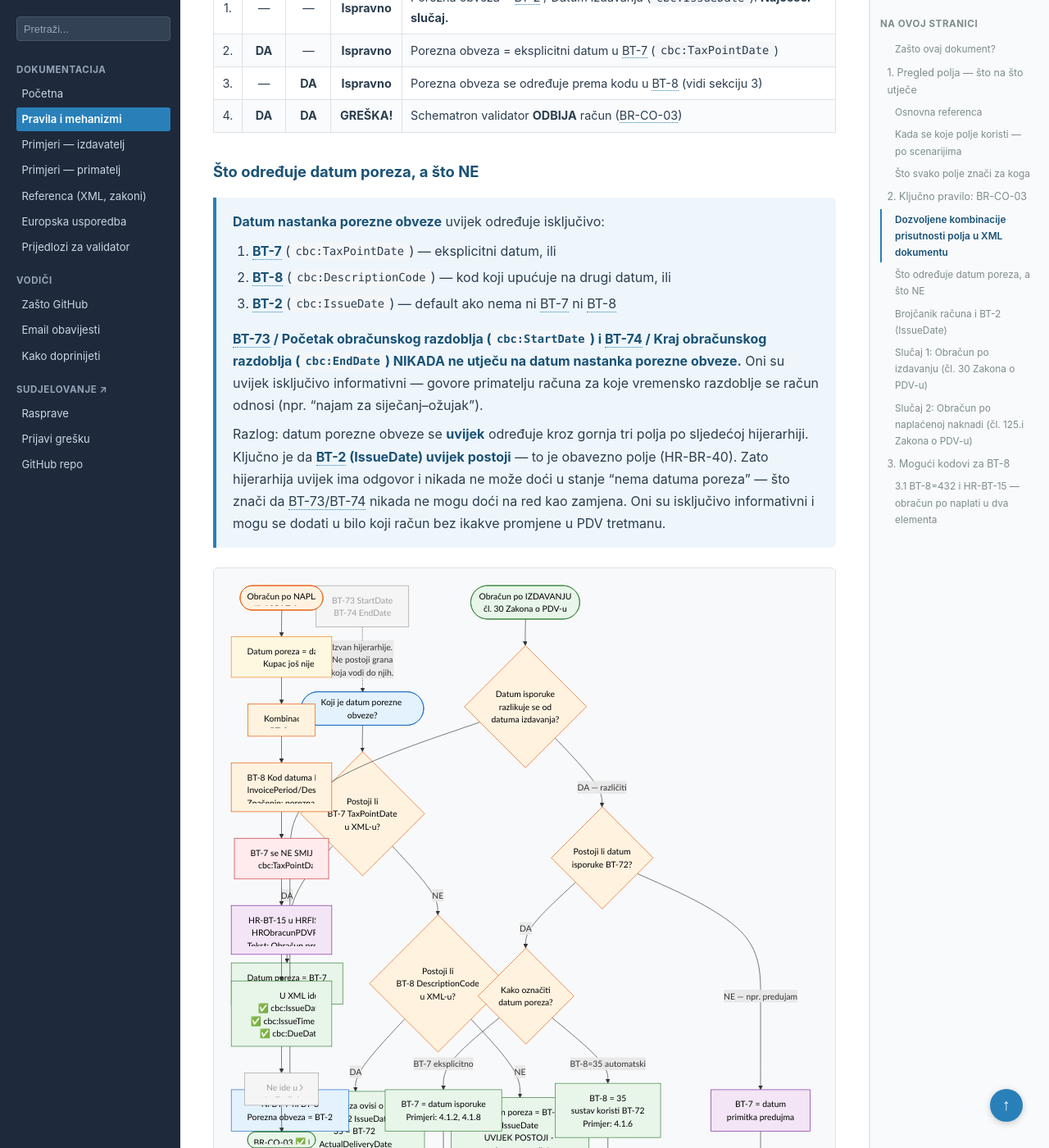
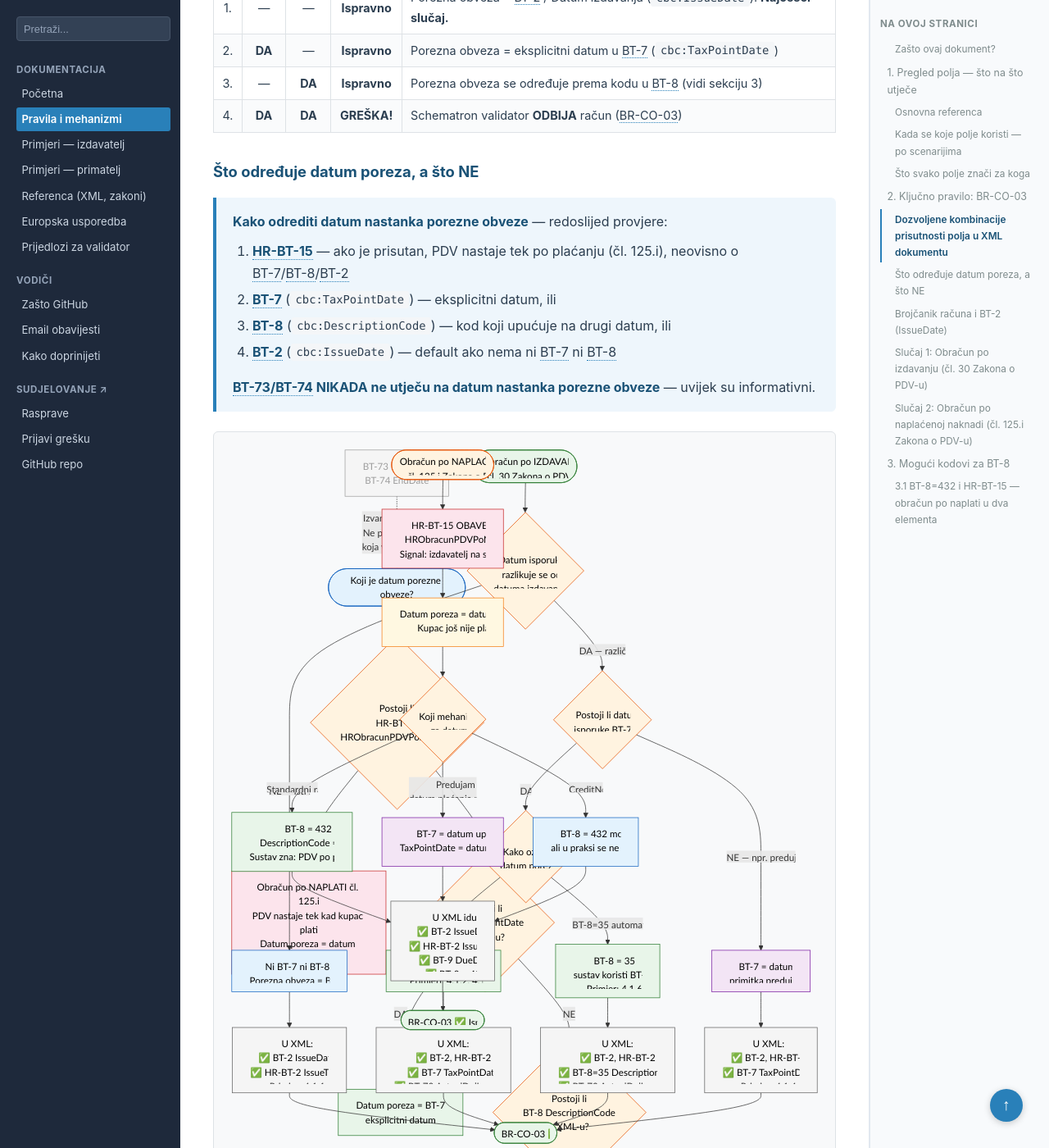
Before and after one commit to dageci/eracun-fiskalizacija-datumi, a Jekyll site: the page built from docs/pravila.md, in a window 1280 px wide and 1400 px high, scrolled down 7402 px. Shown: the whole window at 82% size. Built offline with Jekyll 4.4.1, drawn with Linux system fonts in a browser that asks for light colours.

Commit message:
HR-BT-15 dodan u flowcharte kao prvi korak
Glavni flowchart hijerarhije: HR-BT-15 je sada PRVI korak
("Postoji li HR-BT-15?") prije BT-7/BT-8/BT-2.
Slučaj 2 flowchart: HR-BT-15 na vrhu kao signal za režim,
tri grane za mehanizam (standardni=BT-8=432, predujam=BT-7,
CreditNote=BT-8=432 moguć ali u praksi ne korišten).
Blockquote "Što određuje datum poreza" ažuriran s HR-BT-15
kao korakom 1.

````diff
--- a/docs/pravila.md
+++ b/docs/pravila.md
@@ -113,26 +113,20 @@ Ovaj dokument pokušava spojiti sva četiri izvora u konkretne primjere. Svaka s
 
 ### Što određuje datum poreza, a što NE
 
-> **Datum nastanka porezne obveze** uvijek određuje isključivo:
-> 1. **BT-7** (`cbc:TaxPointDate`) — eksplicitni datum, ili
-> 2. **BT-8** (`cbc:DescriptionCode`) — kod koji upućuje na drugi datum, ili
-> 3. **BT-2** (`cbc:IssueDate`) — default ako nema ni BT-7 ni BT-8
+> **Kako odrediti datum nastanka porezne obveze** — redoslijed provjere:
+> 1. **HR-BT-15** — ako je prisutan, PDV nastaje tek po plaćanju (čl. 125.i), neovisno o BT-7/BT-8/BT-2
+> 2. **BT-7** (`cbc:TaxPointDate`) — eksplicitni datum, ili
+> 3. **BT-8** (`cbc:DescriptionCode`) — kod koji upućuje na drugi datum, ili
+> 4. **BT-2** (`cbc:IssueDate`) — default ako nema ni BT-7 ni BT-8
 >
-> **BT-73 / Početak obračunskog razdoblja (`cbc:StartDate`) i BT-74 / Kraj obračunskog
-> razdoblja (`cbc:EndDate`) NIKADA ne utječu na datum nastanka porezne obveze.**
-> Oni su uvijek isključivo informativni — govore primatelju računa za koje vremensko
-> razdoblje se račun odnosi (npr. "najam za siječanj–ožujak").
->
-> Razlog: datum porezne obveze se **uvijek** određuje kroz gornja tri polja po sljedećoj
-> hijerarhiji. Ključno je da **BT-2 (IssueDate) uvijek postoji** — to je obavezno polje
-> (HR-BR-40). Zato hijerarhija uvijek ima odgovor i nikada ne može doći u stanje
-> "nema datuma poreza" — što znači da BT-73/BT-74 nikada ne mogu doći na red
-> kao zamjena. Oni su isključivo informativni i mogu se dodati u bilo koji račun
-> bez ikakve promjene u PDV tretmanu.
+> **BT-73/BT-74 NIKADA ne utječu na datum nastanka porezne obveze** — uvijek su informativni.
 
 ```mermaid
 flowchart TD
-    START([Koji je datum porezne obveze?]) --> CHECK1{Postoji li<br>BT-7 TaxPointDate<br>u XML-u?}
+    START([Koji je datum porezne obveze?]) --> CHECK0{Postoji li<br>HR-BT-15<br>HRObracunPDVPoNaplati?}
+
+    CHECK0 -->|DA| NAPLATA[Obračun po NAPLATI čl. 125.i<br>PDV nastaje tek kad kupac plati<br>Datum poreza = datum plaćanja]
+    CHECK0 -->|NE| CHECK1{Postoji li<br>BT-7 TaxPointDate<br>u XML-u?}
 
     CHECK1 -->|DA| RESULT1[Datum poreza = BT-7<br>eksplicitni datum]
     CHECK1 -->|NE| CHECK2{Postoji li<br>BT-8 DescriptionCode<br>u XML-u?}
@@ -145,6 +139,8 @@ flowchart TD
     BT73[BT-73 StartDate<br>BT-74 EndDate] -.->|Izvan hijerarhije.<br>Ne postoji grana<br>koja vodi do njih.| START
 
     style START fill:#e3f2fd,stroke:#1565c0,color:#000
+    style CHECK0 fill:#fff3e0,stroke:#e65100,color:#000
+    style NAPLATA fill:#fce4ec,stroke:#c62828,color:#000
     style CHECK1 fill:#fff3e0,stroke:#e65100,color:#000
     style CHECK2 fill:#fff3e0,stroke:#e65100,color:#000
     style RESULT1 fill:#e8f5e9,stroke:#2e7d32,color:#000
@@ -238,29 +234,34 @@ flowchart TD
 ```mermaid
 flowchart TD
     A([Obračun po NAPLAĆENOJ NAKNADI<br>čl. 125.i Zakona o PDV-u])
-    A --> B[Datum poreza = datum plaćanja<br>Kupac još nije platio<br>→ datum poreza NIJE POZNAT]
 
-    B --> C[Kombinacija 3.<br>BT-8 = 432]
-    C --> C1[BT-8 Kod datuma PDV obveze<br>InvoicePeriod/DescriptionCode = 432<br>Značenje: porezna obveza nastaje<br>danom plaćanja]
+    A --> HRBT15[HR-BT-15 OBAVEZAN<br>HRObracunPDVPoNaplati<br>Signal: izdavatelj na sustavu po naplati<br>Primatelj: NE odbijati pretporez do plaćanja!]
 
-    C1 --> C2[BT-7 se NE SMIJE upisati!<br>cbc:TaxPointDate = ✗<br>Razlog: BR-CO-03]
+    HRBT15 --> B[Datum poreza = datum plaćanja<br>Kupac još nije platio<br>→ datum poreza NIJE POZNAT]
 
-    C2 --> C3[HR-BT-15 u HRFISK20Data<br>HRObracunPDVPoNaplati<br>Tekst: Obračun prema naplaćenoj naknadi<br>Napomena za PU i posrednika]
+    B --> C{Koji mehanizam<br>za datum?}
 
-    C3 --> XML[U XML idu:<br>✅ cbc:IssueDate BT-2<br>✅ cbc:IssueTime HR-BT-2<br>✅ cbc:DueDate BT-9<br>✅ InvoicePeriod/DescriptionCode = 432 BT-8<br>✅ HRObracunPDVPoNaplati HR-BT-15]
+    C -->|Standardni račun| C1[BT-8 = 432<br>DescriptionCode = 432<br>Sustav zna: PDV po plaćanju<br>BT-7 se NE SMIJE uz BT-8!]
 
-    XML --> N[Ne ide u XML:<br>cbc:TaxPointDate]
+    C -->|Predujam<br>datum plaćanja poznat| C2[BT-7 = datum uplate<br>TaxPointDate = datum predujma<br>BT-8 se NE SMIJE uz BT-7!]
 
-    N --> OK([BR-CO-03 ✅ Ispravno])
+    C -->|CreditNote| C3[BT-8 = 432 moguć<br>ali u praksi se ne koristi<br>HR-BT-15 je prisutan]
+
+    C1 --> XML[U XML idu:<br>✅ BT-2 IssueDate<br>✅ HR-BT-2 IssueTime<br>✅ BT-9 DueDate<br>✅ BT-8 = 432<br>✅ HR-BT-15]
+
+    C2 --> XML
+    C3 --> XML
+
+    XML --> OK([BR-CO-03 ✅ Ispravno])
 
     style A fill:#fff3e0,stroke:#e65100,color:#000
+    style HRBT15 fill:#fce4ec,stroke:#c62828,color:#000
     style B fill:#fff8e1,stroke:#f57f17,color:#000
     style C fill:#fff3e0,stroke:#e65100,color:#000
-    style C1 fill:#fff3e0,stroke:#e65100,color:#000
-    style C2 fill:#ffebee,stroke:#c62828,color:#000
-    style C3 fill:#f3e5f5,stroke:#7b1fa2,color:#000
-    style XML fill:#e8f5e9,stroke:#2e7d32,color:#000
-    style N fill:#f5f5f5,stroke:#9e9e9e,color:#9e9e9e
+    style C1 fill:#e8f5e9,stroke:#2e7d32,color:#000
+    style C2 fill:#f3e5f5,stroke:#7b1fa2,color:#000
+    style C3 fill:#e3f2fd,stroke:#1565c0,color:#000
+    style XML fill:#f5f5f5,stroke:#616161,color:#000
     style OK fill:#e8f5e9,stroke:#2e7d32,color:#000
 ```
 
````
